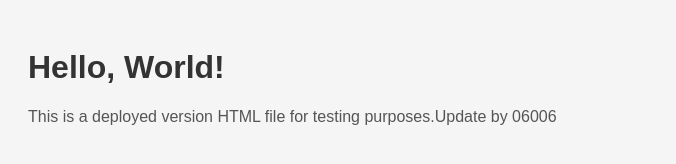
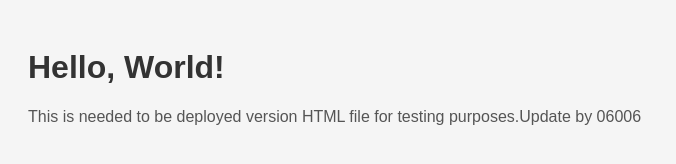
Before and after one commit to Own-development/test-CICD, a plain HTML site: page index.html in a window 1280 px wide. Shown: the whole page, without its empty margins (0-676 px from the left). Drawn offline with Linux system fonts and the light colour scheme.

Commit message:
modified index.html

```diff
--- a/index.html
+++ b/index.html
@@ -20,6 +20,6 @@
 </head>
 <body>
   <h1>Hello, World!</h1>
-  <p>This is a deployed version HTML file for testing purposes.Update by 06006</p>
+  <p>This is needed to be deployed version HTML file for testing purposes.Update by 06006</p>
 </body>
 </html>
```
Also changed, not shown: 1 other file.
